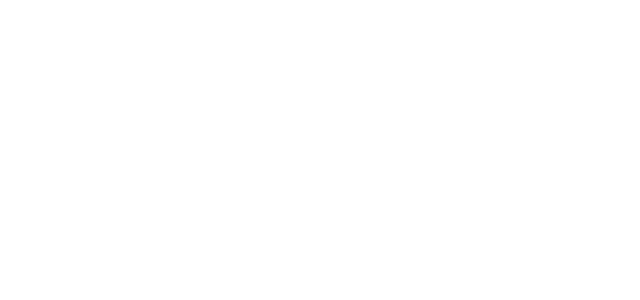
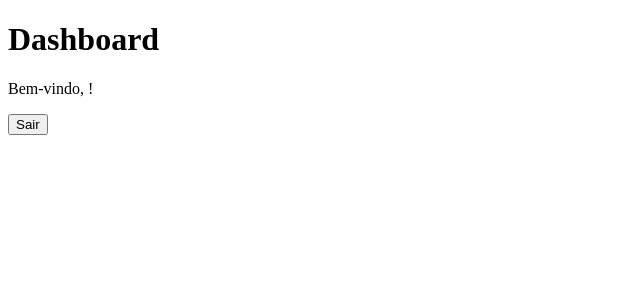
Before and after one commit to rafaelxo/UCA, a React app in the folder frontend/: page /dashboard in a window 1280 px wide. Before the commit this address had no page. Shown: the top 300 px of the page, without its empty margins (0-640 px from the left). Built offline with nearby package versions, Linux system fonts and the light colour scheme; the HTML template or start-up script is replaced by a standard one.

Commit message:
Dashboard integration

```diff
--- a/frontend/src/App.tsx
+++ b/frontend/src/App.tsx
@@ -2,6 +2,7 @@
 import { AuthProvider } from "./hooks/AuthContext";
 import Login from "./pages/Login";
 import Register from "./pages/Register";
+import Dashboard from "./pages/Dashboard";
 
 function App() {
   return (
@@ -10,6 +11,7 @@
         <Routes>
           <Route path="/login" element={<Login />} />
           <Route path="/register" element={<Register />} />
+          <Route path="/dashboard" element={<Dashboard />} />
           <Route path="/" element={<Navigate to="/login" />} />
         </Routes>
       </AuthProvider>
```
